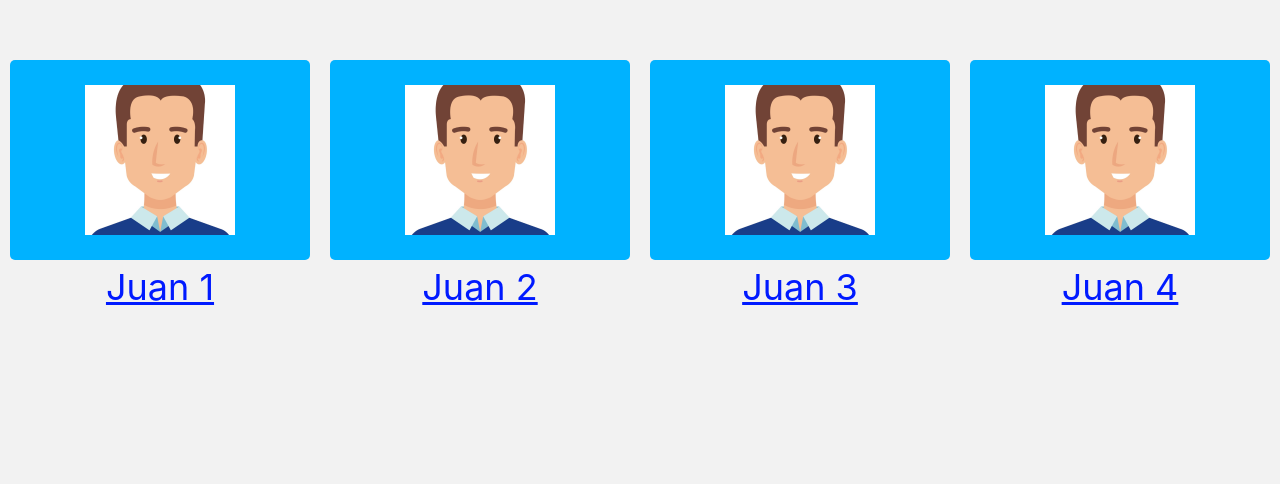
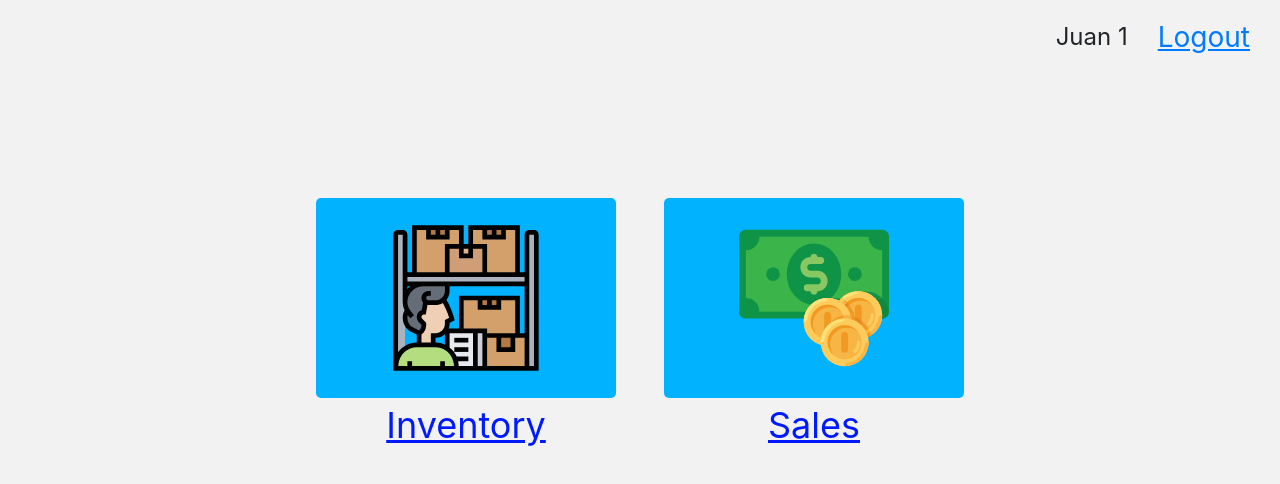
Before and after one commit to Simperfy/pos-inventory-system-ui, a React (Create React App) app: page /selection in a window 1280 px wide. Shown: the top 484 px of the page. Built offline with nearby package versions, Linux system fonts and the light colour scheme.

Commit message:
ADDED: Basic routing

```diff
--- a/package.json
+++ b/package.json
@@ -10,6 +10,7 @@
     "react": "^17.0.1",
     "react-bootstrap": "^1.4.0",
     "react-dom": "^17.0.1",
+    "react-router-dom": "^5.2.0",
     "react-scripts": "4.0.1",
     "web-vitals": "^0.2.4"
   },
--- a/src/components/App.js
+++ b/src/components/App.js
@@ -1,26 +1,40 @@
+import React from 'react';
+
 import 'bootstrap/dist/css/bootstrap.min.css';
 import Container from 'react-bootstrap/Container';
+import { BrowserRouter as Router, Route, Switch, Link } from 'react-router-dom';
 
 import Home from '../pages/HomePage';
 import SelectionScreen from '../pages/SelectionPage';
 import Inventory from '../pages/InventoryPage';
-import ModalSuccess from './ModalSuccess';
-import ModalFailed from './ModalFailed';
-import ModalLogin from './ModalLogin';
+import { AppContext } from '../context/AppContext';
 
-function App() {
-  return (
-    <div className="vh-100 vw-100" style={{backgroundColor: "#F2F2F2"}}>
-      <Container fluid className="d-flex flex-column h-100">
-        <Home />
-        {/* <SelectionScreen /> */}
-        {/* <Inventory /> */}
-        {/* <ModalSuccess /> */}
-        {/* <ModalFailed /> */}
-        {/* <ModalLogin handleClose={() => console.log('close')}/> */}
-      </Container>
-    </div>
-  );
+class App extends React.Component {
+  constructor(props) {
+    super(props);
+    this.state = { isLoggedIn: false };
+  }
+
+  render() {
+    return (
+      <AppContext.Provider value={{ isLoggedIn: this.state.isLoggedIn, history: this.props.history }}>
+        <Router>
+          <div className="vh-100 vw-100" style={{ backgroundColor: '#F2F2F2' }}>
+            <Container fluid className="d-flex flex-column h-100">
+              <Switch>
+                <Route path="/" exact component={Home} />
+                <Route path="/selection" component={SelectionScreen} />
+                <Route path="/inventory" component={Inventory} />
+
+                <Route path="*">
+                  <p>Invalid link</p>
+                </Route>
+              </Switch>
+            </Container>
+          </div>
+        </Router>
+      </AppContext.Provider>
+    );
+  }
 }
-
 export default App;
--- a/src/components/ModalLogin.js
+++ b/src/components/ModalLogin.js
@@ -1,4 +1,4 @@
-import React from 'react';
+import React, { useContext } from 'react';
 
 import Button from 'react-bootstrap/Button';
 import ModalLayout from '../layout/ModalLayout';
@@ -7,7 +7,13 @@ import Card from './Card';
 import profilePic from '../assets/images/profile_male.png';
 import './ModalLogin.css';
 
+import { AppContext } from '../context/AppContext';
+import { useHistory } from "react-router-dom";
+
 function ModalLogin({ user, handleClose }) {
+  const {isLoggedIn} = useContext(AppContext);
+  const history = useHistory();
+
   return (
     <>
       <ModalLayout handleClose={handleClose}>
@@ -19,7 +25,7 @@ function ModalLogin({ user, handleClose }) {
           maxLength="4"
           autoFocus
         />
-        <Button className="login-btn">Login</Button>
+        <Button onClick={() => history.push('/selection')} className="login-btn">Login</Button>
       </ModalLayout>
     </>
   );
--- a/src/components/TopRightNav.js
+++ b/src/components/TopRightNav.js
@@ -1,14 +1,24 @@
 import React from 'react';
+
+import { useHistory } from 'react-router-dom';
 
 import './TopRightNav.css';
 
-const TopRightNav = ({ username, hasBackBtn }) => (
+const TopRightNav = ({ username, hasBackBtn }) => {
+  const history = useHistory();
+
+  return (
     <>
       <p className="top-right-nav">{username}</p>
-    <a href="/#" className="top-right-nav">
+      <a
+        href="/#"
+        className="top-right-nav"
+        onClick={() => history.push('/')}
+      >
         Logout
       </a>
     </>
   );
+};
 
 export default TopRightNav;
--- /dev/null
+++ b/src/context/AppContext.js
@@ -0,0 +1,3 @@
+import React from 'react';
+
+export const AppContext = React.createContext();
--- a/src/pages/HomePage.js
+++ b/src/pages/HomePage.js
@@ -1,9 +1,8 @@
 import React from 'react';
+
 import Row from 'react-bootstrap/Row';
-
 import ModalLogin from '../components/ModalLogin';
 import Card from '../components/Card';
-
 import profilePic from '../assets/images/profile_male.png';
 
 class Home extends React.Component {
--- a/src/pages/SelectionPage.js
+++ b/src/pages/SelectionPage.js
@@ -1,22 +1,25 @@
 import React from 'react';
 
 import Row from 'react-bootstrap/Row';
-
 import TopRightNav from '../components/TopRightNav';
 import Card from '../components/Card';
-
 import InventoryLogo from '../assets/icons/inventory.svg';
 import MoneyLogo from '../assets/icons/money.svg';
+import { useHistory } from 'react-router-dom';
+
+
 
 const SelectionScreen = () => {
+  const history = useHistory();
+
   return (
     <div className="vh-100">
       <Row className="justify-content-end">
         <TopRightNav username="Juan 1" />
       </Row>
       <Row className="justify-content-center align-content-center h-75">
-        <Card img={InventoryLogo} label="Inventory" className="mr-4" />
-        <Card img={MoneyLogo} label="Sales" className="ml-4" />
+        <Card img={InventoryLogo} handleClick={() => history.push('/inventory')} label="Inventory" className="mr-4" />
+        <Card img={MoneyLogo} handleClick={() => console.log('sales')} label="Sales" className="ml-4" />
       </Row>
     </div>
   );
```
Also changed, not shown: 2 other files (tests, documents, lock files or other folders). Lines whose indentation alone changed are shown as unchanged.
